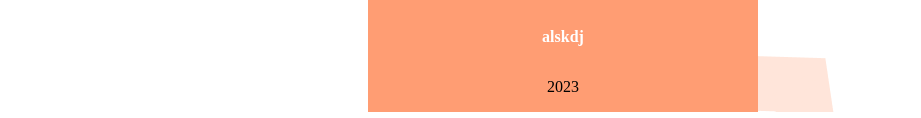
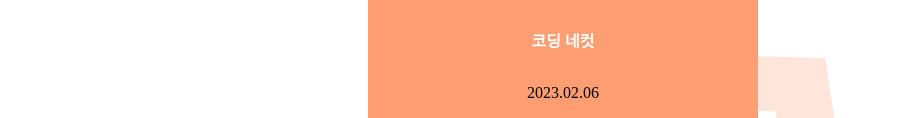
Before and after one commit to ashrate/coding4cut, a plain HTML site: page index.html in a window 1280 px wide. Shown: the part 878-996 px from the top of the page, without its empty margins (77-998 px from the left). Drawn offline with Linux system fonts and the light colour scheme; a web font is replaced by a local one.

Commit message:
Update index.html

```diff
--- a/index.html
+++ b/index.html
@@ -173,8 +173,8 @@ function alertText(number) {
             </div>
         </div>
         <div class="footer">
-            <p class="f-title">alskdj</p>
-            <p class="f_date">2023</p>
+            <p class="f-title">코딩 네컷</p>
+            <p class="f_date">2023.02.06</p>
         </div>
     </div>
 
```
